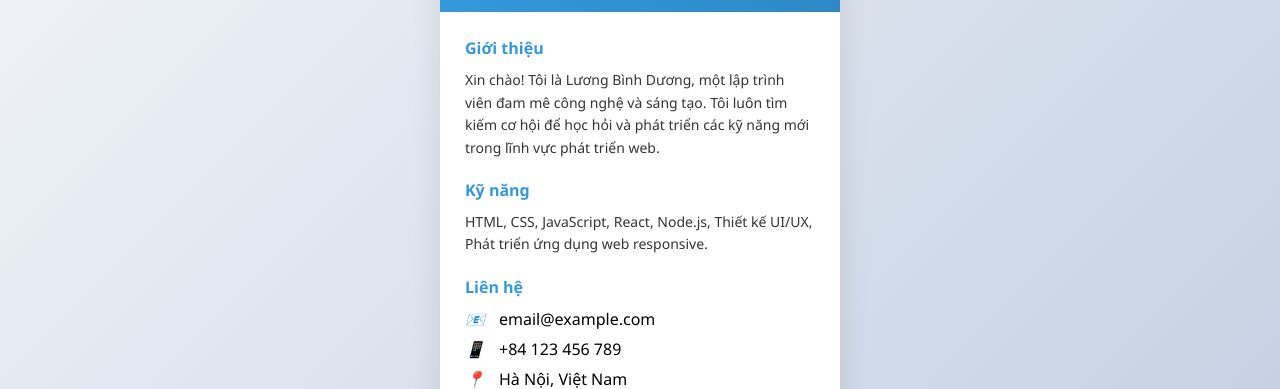
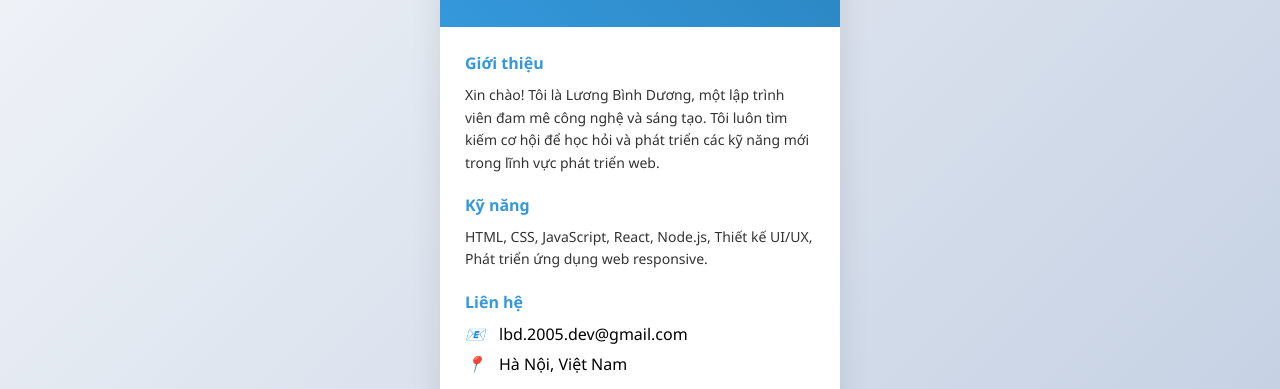
Before and after one commit to luongbinhduong/lbd.github.io, a plain HTML site: page index.html in a window 1280 px wide. Shown: the part 286-675 px from the top of the page. Drawn offline with Linux system fonts and the light colour scheme.

Commit message:
Update index.html

```diff
--- a/index.html
+++ b/index.html
@@ -183,11 +183,7 @@
                 <ul class="contact-list">
                     <li>
                         <i>📧</i>
-                        <span>email@example.com</span>
-                    </li>
-                    <li>
-                        <i>📱</i>
-                        <span>+84 123 456 789</span>
+                        <span>lbd.2005.dev@gmail.com</span>
                     </li>
                     <li>
                         <i>📍</i>
```
